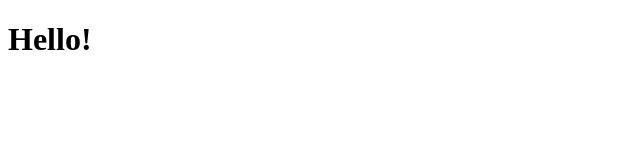
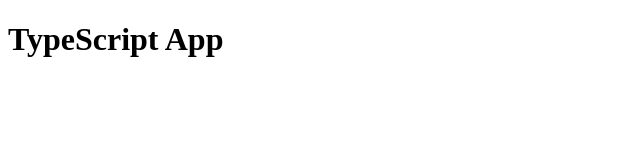
Before and after one commit to ayasawatanabe/ts-test, a plain HTML site: page index.html in a window 1280 px wide. Shown: the whole page, without its empty margins (0-640 px from the left). Drawn offline with Linux system fonts and the light colour scheme.

Commit message:
Update index.html

```diff
--- a/index.html
+++ b/index.html
@@ -1,9 +1,12 @@
+<!-- public/index.html -->
 <!DOCTYPE html>
-<html>
-  <head>
-    <title>TEST Site</title>
-  </head>
-  <body>
-    <h1>Hello!</h1>
-  </body>
+<html lang="en">
+<head>
+  <meta charset="UTF-8" />
+  <title>My TS App</title>
+</head>
+<body>
+  <h1>TypeScript App</h1>
+  <script src="index.js"></script>
+</body>
 </html>
```
